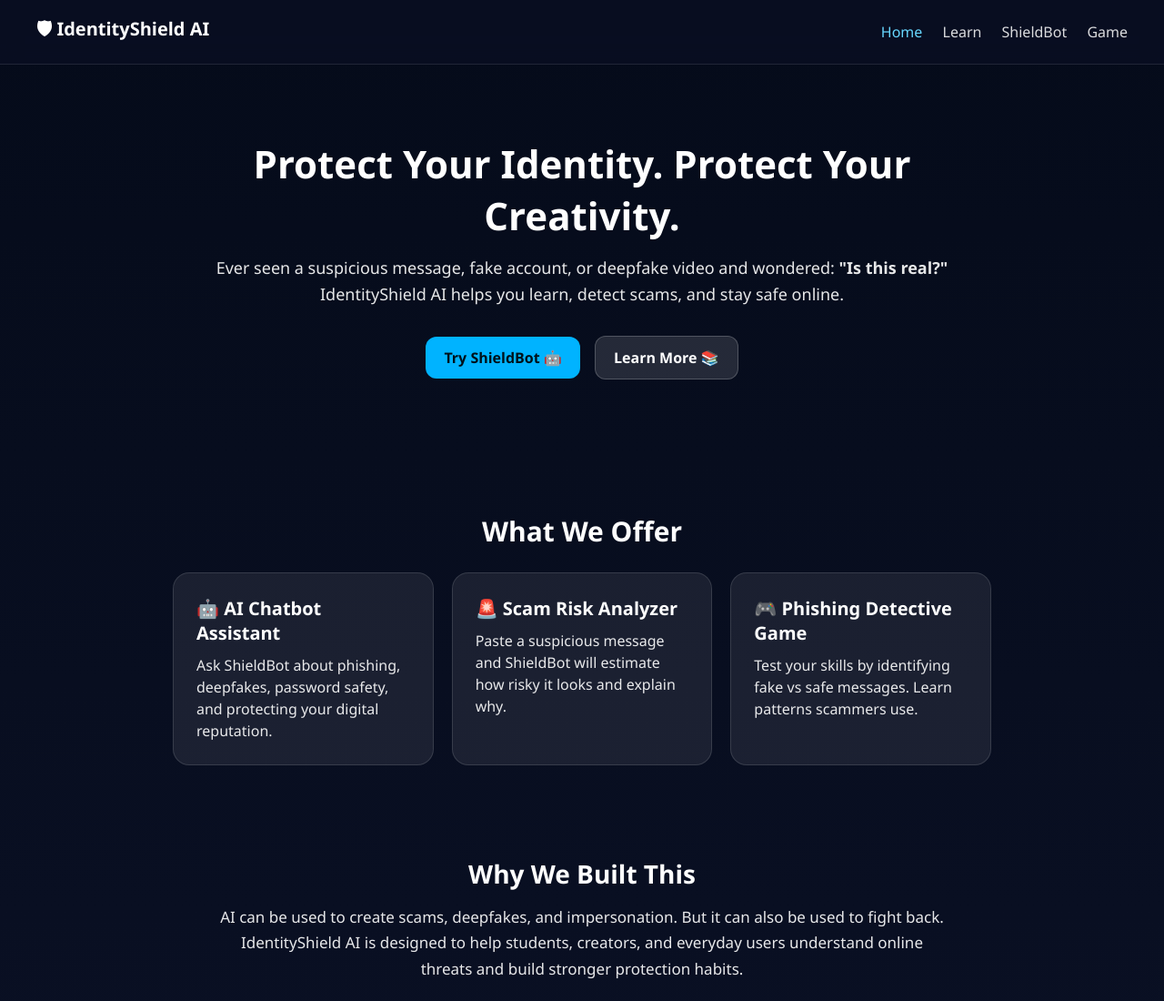
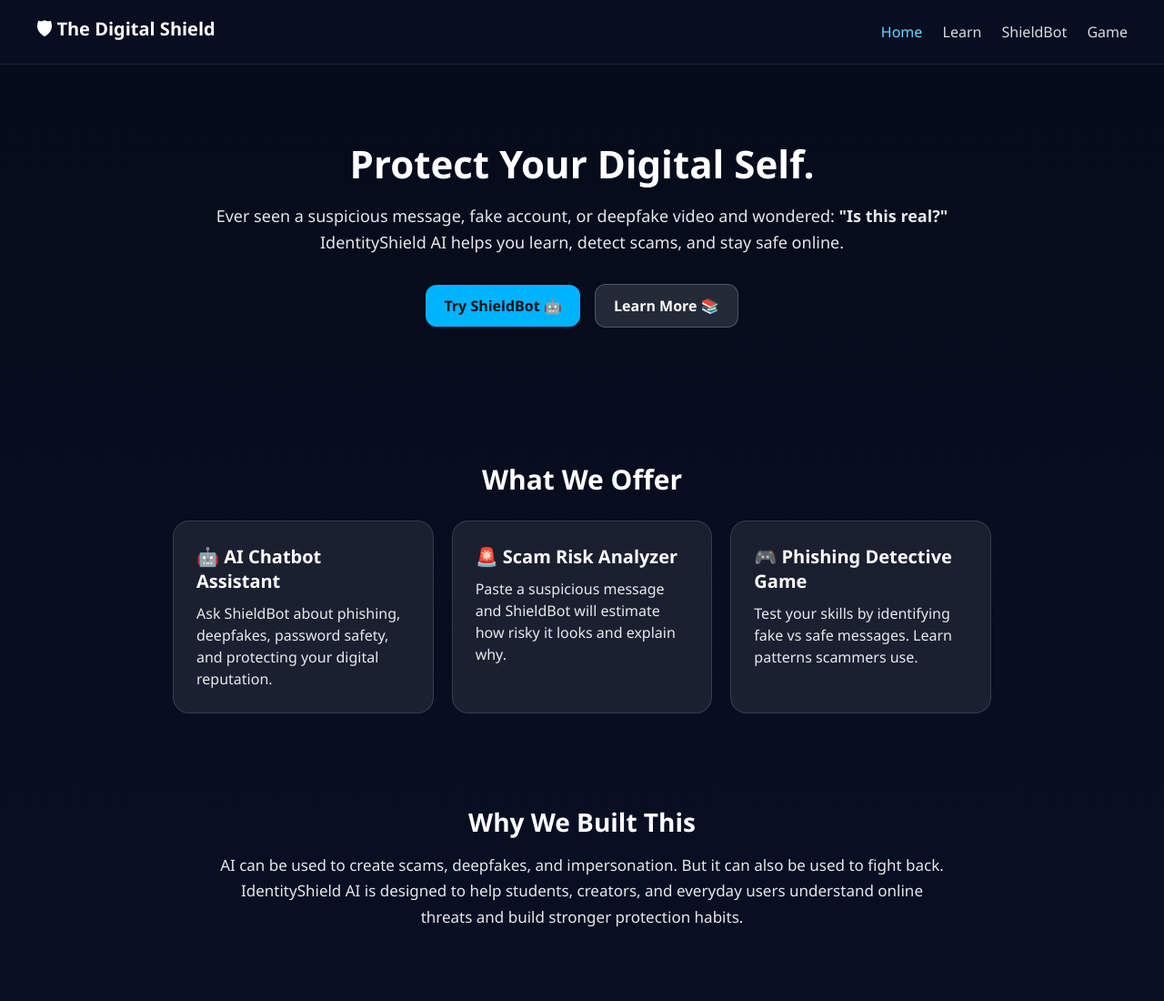
Before and after one commit to Civilized-civilian/The-Digital-Shield, a plain HTML site: page index.html in a window 1280 px wide. Shown: the top 1100 px of the page at 91% size. Drawn offline with Linux system fonts and the light colour scheme.

Commit message:
Update title and headings in index.html

```diff
--- a/index.html
+++ b/index.html
@@ -3,13 +3,13 @@
 <head>
   <meta charset="UTF-8" />
   <meta name="viewport" content="width=device-width, initial-scale=1.0"/>
-  <title>IdentityShield AI</title>
+  <title>The Digital Shield</title>
   <link rel="stylesheet" href="style.css"/>
 </head>
 
 <body>
   <header class="navbar">
-    <div class="logo">🛡 IdentityShield AI</div>
+    <div class="logo">🛡 The Digital Shield</div>
     <nav>
       <a class="active" href="index.html">Home</a>
       <a href="learn.html">Learn</a>
@@ -19,7 +19,7 @@
   </header>
 
   <section class="hero">
-    <h1>Protect Your Identity. Protect Your Creativity.</h1>
+    <h1>Protect Your Digital Self.</h1>
     <p>
       Ever seen a suspicious message, fake account, or deepfake video and wondered:
       <b>"Is this real?"</b> IdentityShield AI helps you learn, detect scams, and stay safe online.
```
